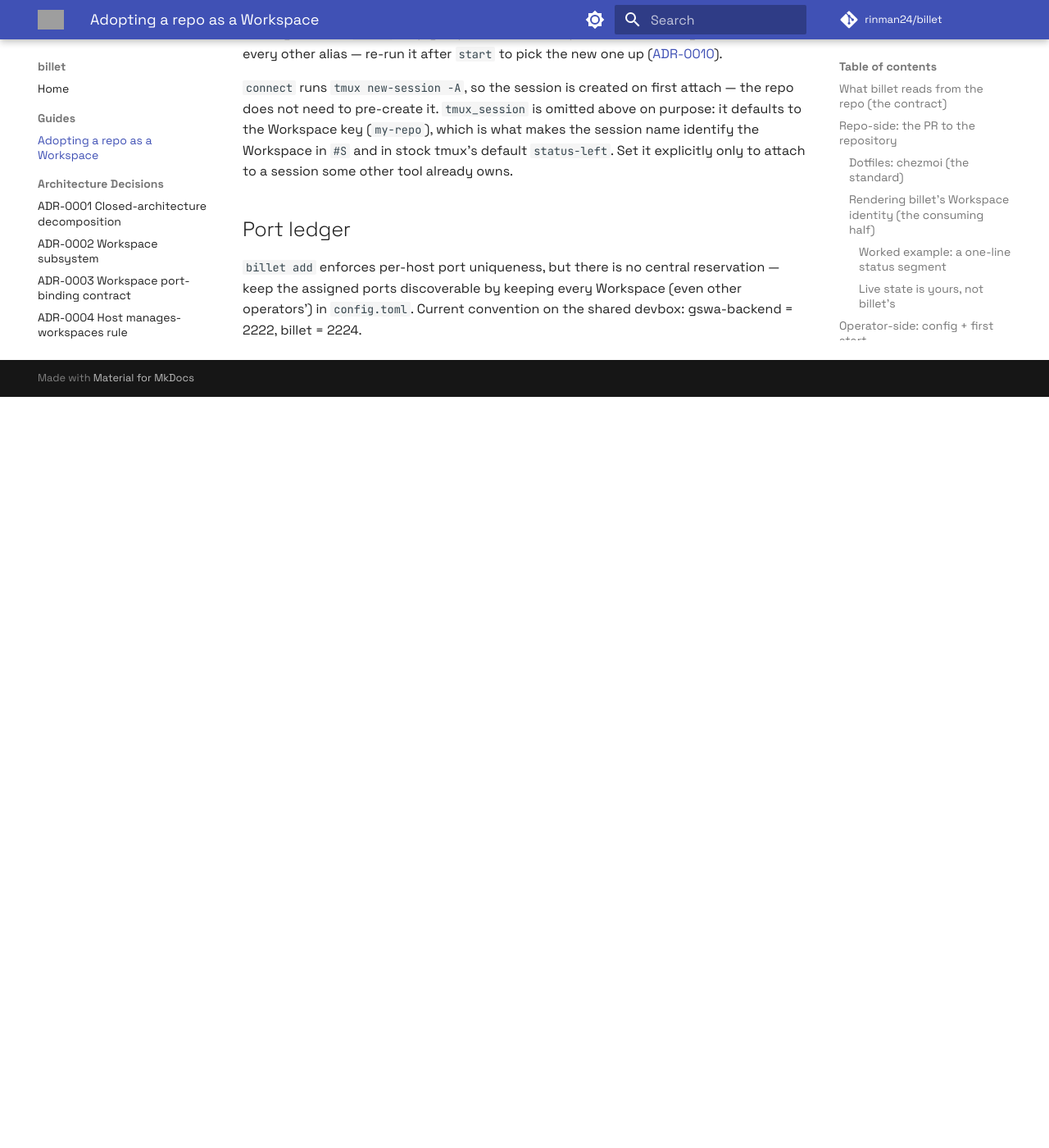
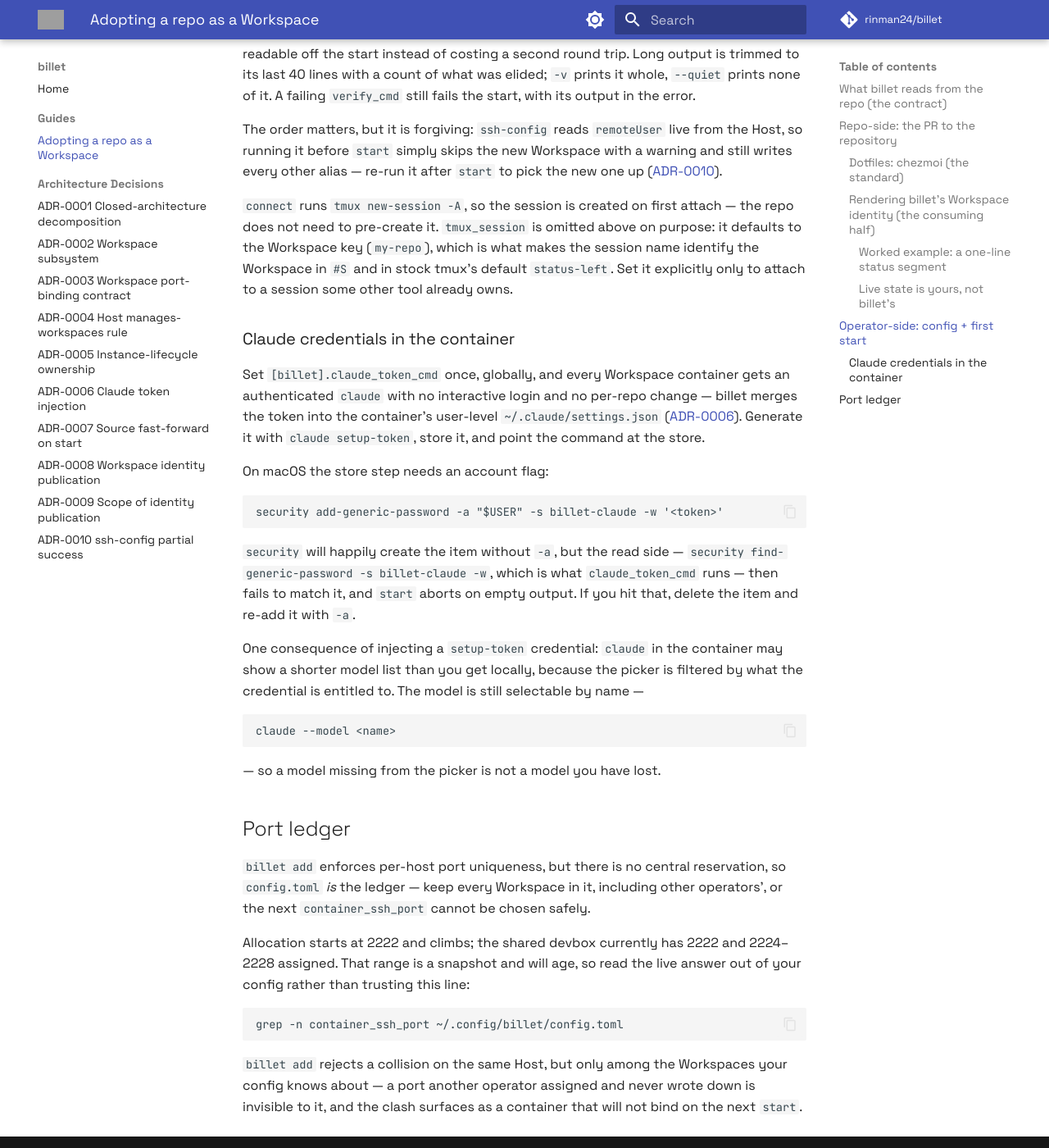
Before and after one commit to rinman24/billet, an MkDocs documentation site: the page built from docs/adopting-a-repo.md, in a window 1280 px wide and 1400 px high, scrolled down 6306 px. Shown: the whole window at 82% size. Built offline with MkDocs 1.6.1 and Material for MkDocs 9.7.7, drawn with Linux system fonts in a browser that asks for light colours; comment, search, counter and statistics services are not loaded; before the commit the page ends 6790 px from its top, so only the background shows below that; some of the changed text lies outside the part shown; grey boxes are pictures that could not be loaded.

Commit message:
docs: correct four points of drift in the adoption guide
Port ledger: it listed two Workspaces by name and had fallen behind the fleet.
Enumerating per-repo assignments is what made it drift, so it now gives the
allocated range (2222 and 2224-2228), says plainly that the snapshot will age,
and points at `config.toml` as the real ledger with the grep that reads it. It
also spells out the limit of `billet add`'s collision check: it only sees the
Workspaces your own config knows about, so a port another operator never wrote
down surfaces as a container that will not bind.

ssh agent: `start` is unattended and every Host-side git runs non-interactively,
so a passphrase-protected key that is not already unlocked cannot be used and
cannot prompt. Added as a prerequisite before the config walkthrough, with
`ssh-add -l` to check and the macOS keychain variant to load.

Keychain recipe: `security add-generic-password` needs `-a`. The store step was
never documented at all — only the read side — and `security` accepts an item
without an account, after which `find-generic-password -s ... -w` silently fails
to match it and `start` aborts on empty output.

Model picker: an injected `setup-token` credential can show a shorter model list
in the container than you get locally. `claude --model <name>` still selects by
name, so a model missing from the picker is not a model you have lost.

Fixes #61

Co-Authored-By: Claude Opus 5 <noreply@anthropic.com>

````diff
--- a/config.example.toml
+++ b/config.example.toml
@@ -45,7 +45,10 @@ default_host = "devbox"
 # never interpolates any value into it, reads only STDOUT, surfaces STDERR on failure, and
 # aborts `start` on a non-zero exit / empty output / timeout. The token is never logged and
 # never appears in any argv. Empty (the default) disables the feature entirely.
-# Generate the token once with `claude setup-token`, store it, then point at the store:
+# Generate the token once with `claude setup-token`, store it, then point at the store.
+# Storing it in the macOS Keychain needs an account (-a); `security` accepts the item
+# without one, but `find-generic-password -s ... -w` then fails to match it:
+#   security add-generic-password -a "$USER" -s billet-claude -w '<token>'
 #   macOS Keychain: claude_token_cmd = "security find-generic-password -s billet-claude -w"
 #   1Password:      claude_token_cmd = "op read op://Private/claude-code/token"
 #   HashiCorp Vault: claude_token_cmd = "vault kv get -field=token secret/billet/claude"
--- a/docs/adopting-a-repo.md
+++ b/docs/adopting-a-repo.md
@@ -215,6 +215,12 @@ host_bootstrap_cmd = "cp -n .devcontainer/.env.example .devcontainer/.env"
 verify_cmd         = "make test"
 ```
 
+Before the first `start`, make sure the key that opens the Host is **loaded in your ssh
+agent**. billet forwards the agent and runs every Host-side git non-interactively, so a
+passphrase-protected key that is not already unlocked cannot be used and cannot prompt —
+the clone fails instead of asking. `ssh-add -l` lists what the agent holds; `ssh-add
+~/.ssh/<key>` (macOS: `ssh-add --apple-use-keychain ~/.ssh/<key>`) loads it.
+
 Three keys carry the tricks:
 
 - `repo_url` — must authenticate **non-interactively** from the Host: an ssh URL reached
@@ -264,9 +270,49 @@ to the Workspace key (`my-repo`), which is what makes the session name identify
 in `#S` and in stock tmux's default `status-left`. Set it explicitly only to attach to a
 session some other tool already owns.
 
+### Claude credentials in the container
+
+Set `[billet].claude_token_cmd` once, globally, and every Workspace container gets an
+authenticated `claude` with no interactive login and no per-repo change — billet merges the
+token into the container's user-level `~/.claude/settings.json`
+([ADR-0006](adr/adr-0006-claude-token-injection.md)). Generate it with `claude setup-token`,
+store it, and point the command at the store.
+
+On macOS the store step needs an account flag:
+
+```bash
+security add-generic-password -a "$USER" -s billet-claude -w '<token>'
+```
+
+`security` will happily create the item without `-a`, but the read side —
+`security find-generic-password -s billet-claude -w`, which is what `claude_token_cmd`
+runs — then fails to match it, and `start` aborts on empty output. If you hit that, delete
+the item and re-add it with `-a`.
+
+One consequence of injecting a `setup-token` credential: `claude` in the container may show
+a shorter model list than you get locally, because the picker is filtered by what the
+credential is entitled to. The model is still selectable by name —
+
+```bash
+claude --model <name>
+```
+
+— so a model missing from the picker is not a model you have lost.
+
 ## Port ledger
 
-`billet add` enforces per-host port uniqueness, but there is no central reservation —
-keep the assigned ports discoverable by keeping every Workspace (even other operators')
-in `config.toml`. Current convention on the shared devbox: gswa-backend = 2222,
-billet = 2224.
+`billet add` enforces per-host port uniqueness, but there is no central reservation, so
+`config.toml` *is* the ledger — keep every Workspace in it, including other operators', or
+the next `container_ssh_port` cannot be chosen safely.
+
+Allocation starts at 2222 and climbs; the shared devbox currently has 2222 and 2224–2228
+assigned. That range is a snapshot and will age, so read the live answer out of your config
+rather than trusting this line:
+
+```bash
+grep -n container_ssh_port ~/.config/billet/config.toml
+```
+
+`billet add` rejects a collision on the same Host, but only among the Workspaces your
+config knows about — a port another operator assigned and never wrote down is invisible to
+it, and the clash surfaces as a container that will not bind on the next `start`.
````
